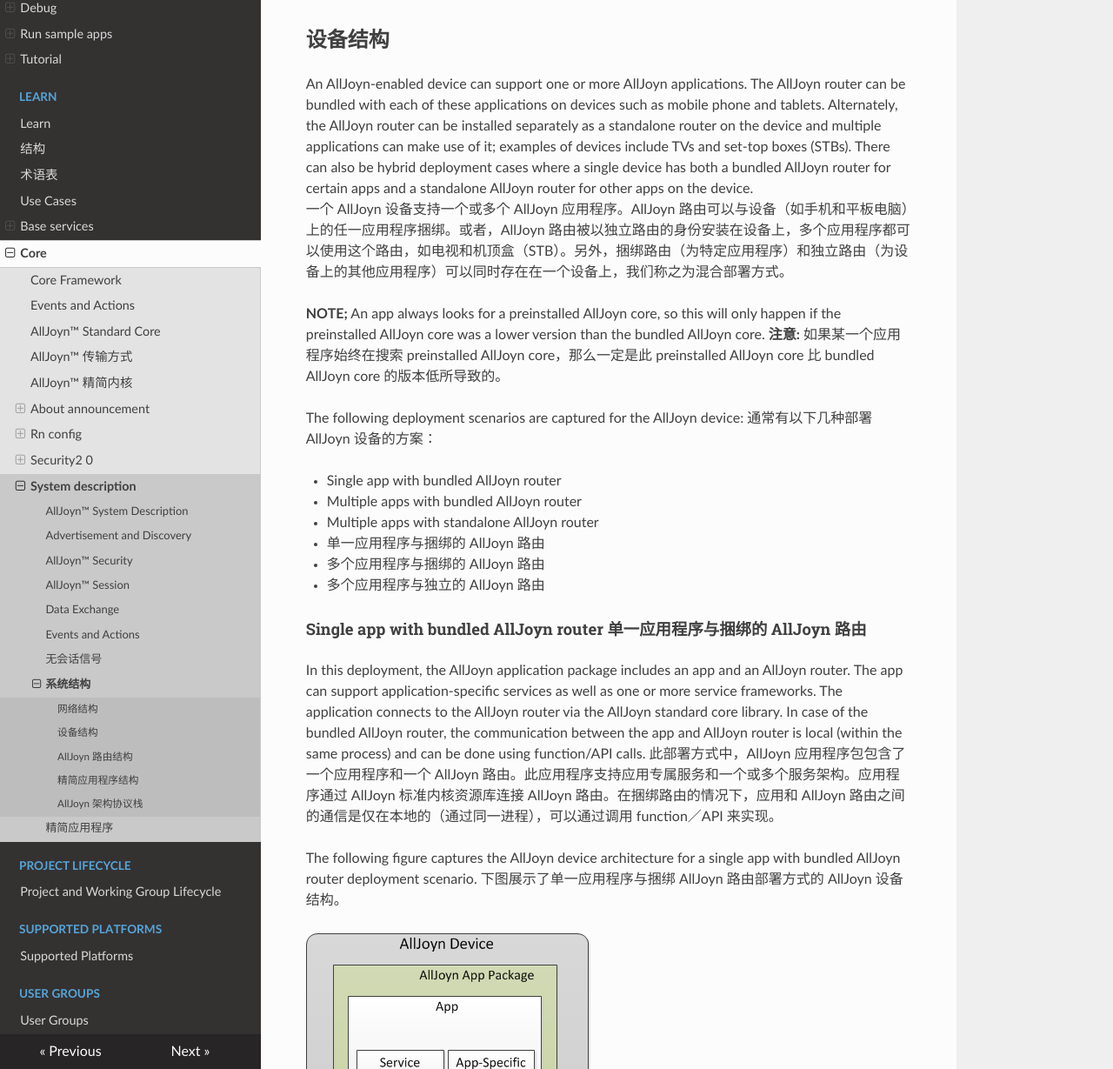
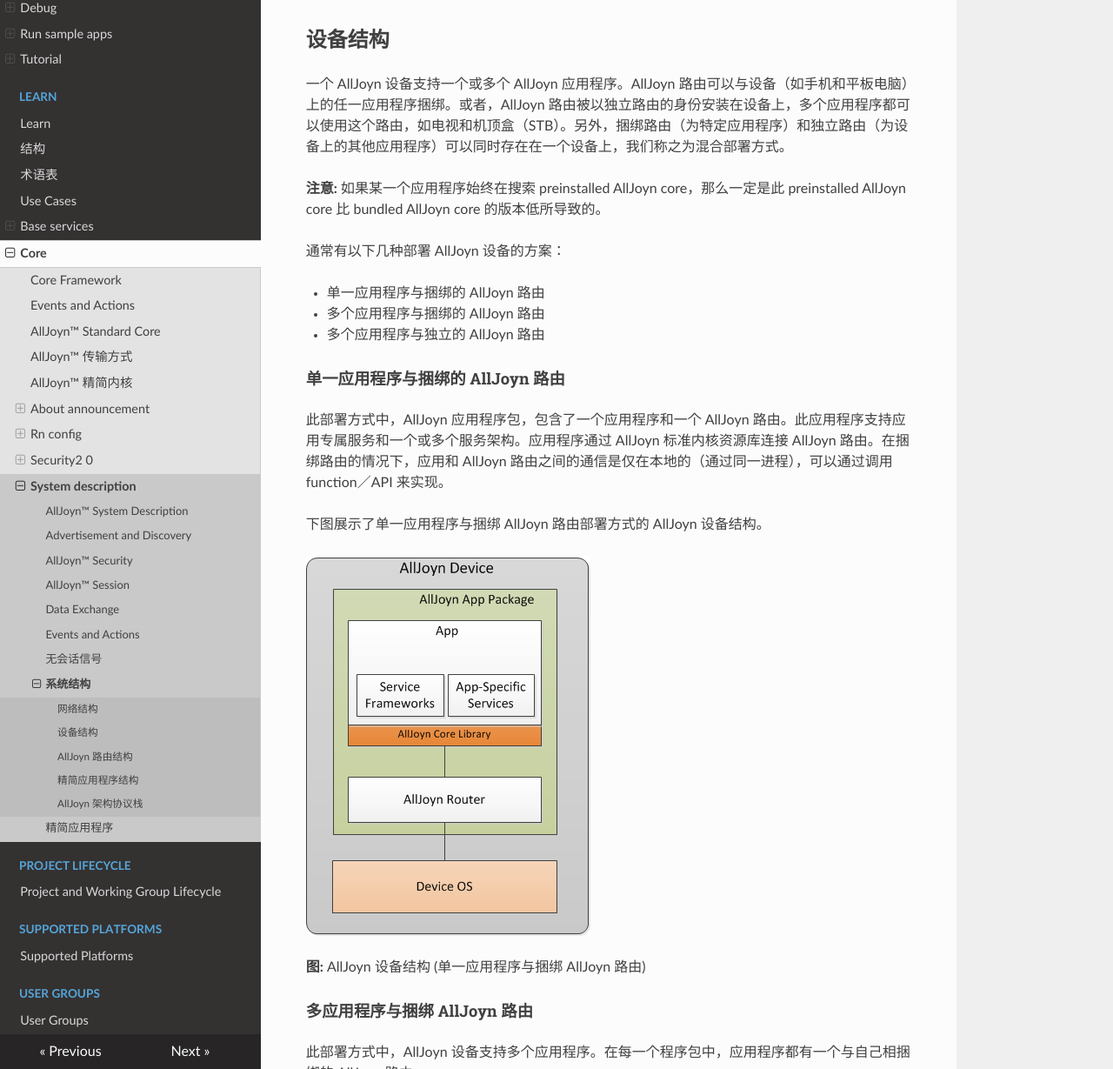
Before and after one commit to smart-conn/alljoyn-zh, an MkDocs documentation site: the page built from docs/learn/core/system-description/system-architecture.md, in a window 1280 px wide and 1400 px high, scrolled down 2184 px. Shown: the part 171-1400 px from the top of the window at 87% size. Built offline with MkDocs 1.6.1, drawn with Linux system fonts in a browser that asks for light colours; nearby versions of some CDN libraries; some of the changed text lies outside the part shown.

Commit message:
Update system-architecture.md

```diff
--- a/docs/learn/core/system-description/system-architecture.md
+++ b/docs/learn/core/system-description/system-architecture.md
@@ -42,45 +42,20 @@ AllJoyn&trade; 网络结构由网络的部署方案决定。这部分包含了
 
 ## 设备结构
 
-An AllJoyn-enabled device can support one or more AllJoyn
-applications. The AllJoyn router can be bundled with each of
-these applications on devices such as mobile phone and tablets.
-Alternately, the AllJoyn router can be installed separately as
-a standalone router on the device and multiple applications can
-make use of it; examples of devices include TVs and set-top boxes
-(STBs). There can also be hybrid deployment cases where a single
-device has both a bundled AllJoyn router for certain apps and a
-standalone AllJoyn router for other apps on the device.
 一个 AllJoyn 设备支持一个或多个 AllJoyn 应用程序。AllJoyn 路由可以与设备（如手机和平板电脑）上的任一应用程序捆绑。或者，AllJoyn 路由被以独立路由的身份安装在设备上，多个应用程序都可以使用这个路由，如电视和机顶盒（STB）。另外，捆绑路由（为特定应用程序）和独立路由（为设备上的其他应用程序）可以同时存在在一个设备上，我们称之为混合部署方式。
 
-**NOTE;** An app always looks for a preinstalled AllJoyn core, so
-this will only happen if the preinstalled AllJoyn core was a
-lower version than the bundled AllJoyn core.
 **注意:** 如果某一个应用程序始终在搜索 preinstalled AllJoyn core，那么一定是此 preinstalled AllJoyn core 比 bundled AllJoyn core 的版本低所导致的。
 
-The following deployment scenarios are captured for the AllJoyn device:
 通常有以下几种部署 AllJoyn 设备的方案：
 
-* Single app with bundled AllJoyn router
-* Multiple apps with bundled AllJoyn router
-* Multiple apps with standalone AllJoyn router
 * 单一应用程序与捆绑的 AllJoyn 路由
 * 多个应用程序与捆绑的 AllJoyn 路由
 * 多个应用程序与独立的 AllJoyn 路由
 
-#### Single app with bundled AllJoyn router 单一应用程序与捆绑的 AllJoyn 路由
+#### 单一应用程序与捆绑的 AllJoyn 路由
 
-In this deployment, the AllJoyn application package includes
-an app and an AllJoyn router. The app can support application-specific
-services as well as one or more service frameworks. The application
-connects to the AllJoyn router via the AllJoyn standard core library.
-In case of the bundled AllJoyn router, the communication between
-the app and AllJoyn router is local (within the same process)
-and can be done using function/API calls.
-此部署方式中，AllJoyn 应用程序包包含了一个应用程序和一个 AllJoyn 路由。此应用程序支持应用专属服务和一个或多个服务架构。应用程序通过 AllJoyn 标准内核资源库连接 AllJoyn 路由。在捆绑路由的情况下，应用和 AllJoyn 路由之间的通信是仅在本地的（通过同一进程），可以通过调用 function／API 来实现。
+此部署方式中，AllJoyn 应用程序包，包含了一个应用程序和一个 AllJoyn 路由。此应用程序支持应用专属服务和一个或多个服务架构。应用程序通过 AllJoyn 标准内核资源库连接 AllJoyn 路由。在捆绑路由的情况下，应用和 AllJoyn 路由之间的通信是仅在本地的（通过同一进程），可以通过调用 function／API 来实现。
 
-The following figure captures the AllJoyn device architecture
-for a single app with bundled AllJoyn router deployment scenario.
 下图展示了单一应用程序与捆绑 AllJoyn 路由部署方式的 AllJoyn 设备结构。
 
 ![single-app-bundled-router-device-arch][single-app-bundled-router-device-arch]
```
Also changed, not shown: other parts of docs/learn/core/system-description/system-architecture.md (+4 -4 lines).
